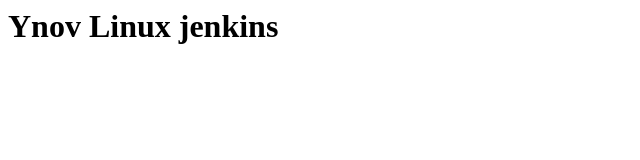
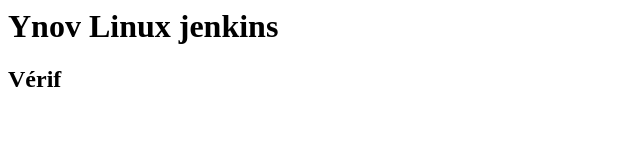
Before and after one commit to Thunred/ynov-html-deployment, a plain HTML site: page index.html in a window 1280 px wide. Shown: the full height of the page, 0-640 px from the left. Drawn offline with Linux system fonts and the light colour scheme.

Commit message:
Update index.html verif

```diff
--- a/index.html
+++ b/index.html
@@ -1 +1,2 @@
 <h1> Ynov Linux jenkins </h1>
+<h2> Vérif</h2>
```
